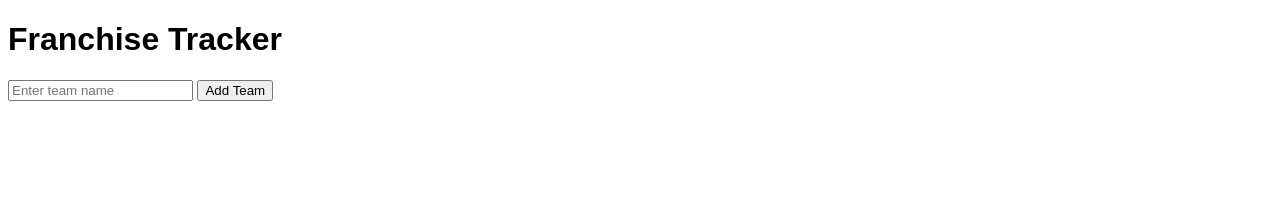
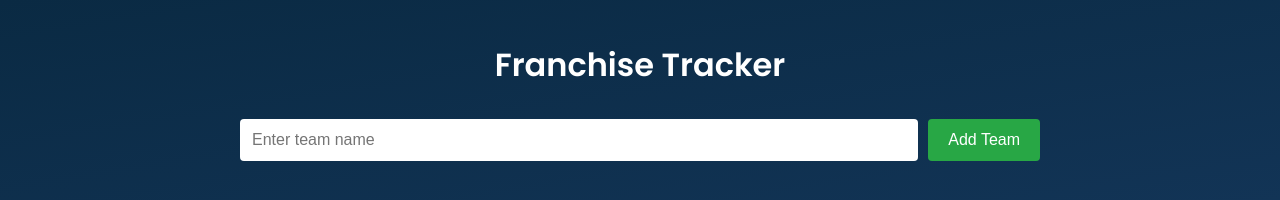
Before and after one commit to silva2940/nhl-franchise-tracker, a plain HTML site: page index.html in a window 1280 px wide. Drawn offline with Linux system fonts and the light colour scheme.

Commit message:
Update style.css

```diff
--- a/style.css
+++ b/style.css
@@ -1 +1,52 @@
-body { font-family: Arial, sans-serif; }
+body {
+  font-family: 'Poppins', sans-serif;
+  background: linear-gradient(to bottom right, #0a2a43, #123456);
+  color: white;
+  margin: 0;
+  padding: 20px;
+}
+
+.container {
+  max-width: 800px;
+  margin: auto;
+}
+
+h1 {
+  text-align: center;
+  margin-bottom: 30px;
+}
+
+form {
+  margin: 20px 0;
+  display: flex;
+  flex-wrap: wrap;
+  gap: 10px;
+}
+
+input {
+  padding: 12px;
+  font-size: 16px;
+  flex: 1;
+  border-radius: 4px;
+  border: none;
+}
+
+button {
+  padding: 12px 20px;
+  background-color: #28a745;
+  color: white;
+  border: none;
+  font-size: 16px;
+  border-radius: 4px;
+  cursor: pointer;
+}
+
+button:hover {
+  background-color: #218838;
+}
+
+img {
+  margin-top: 5px;
+  border-radius: 5px;
+  max-width: 100px;
+}
```
